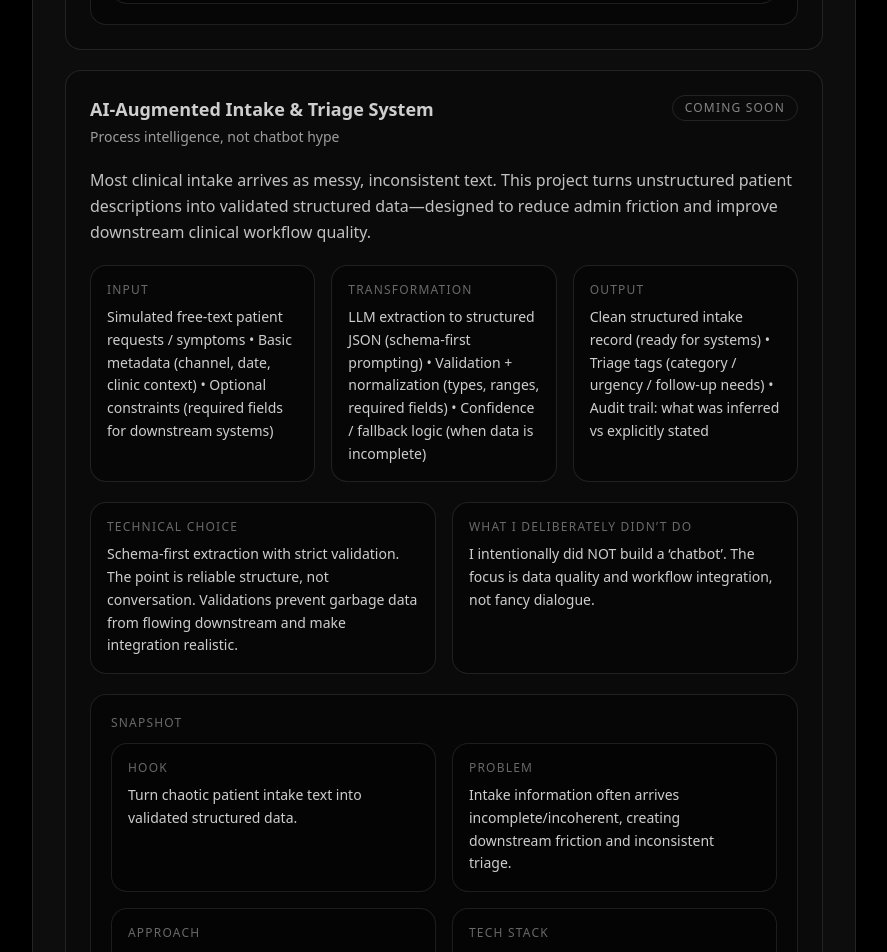
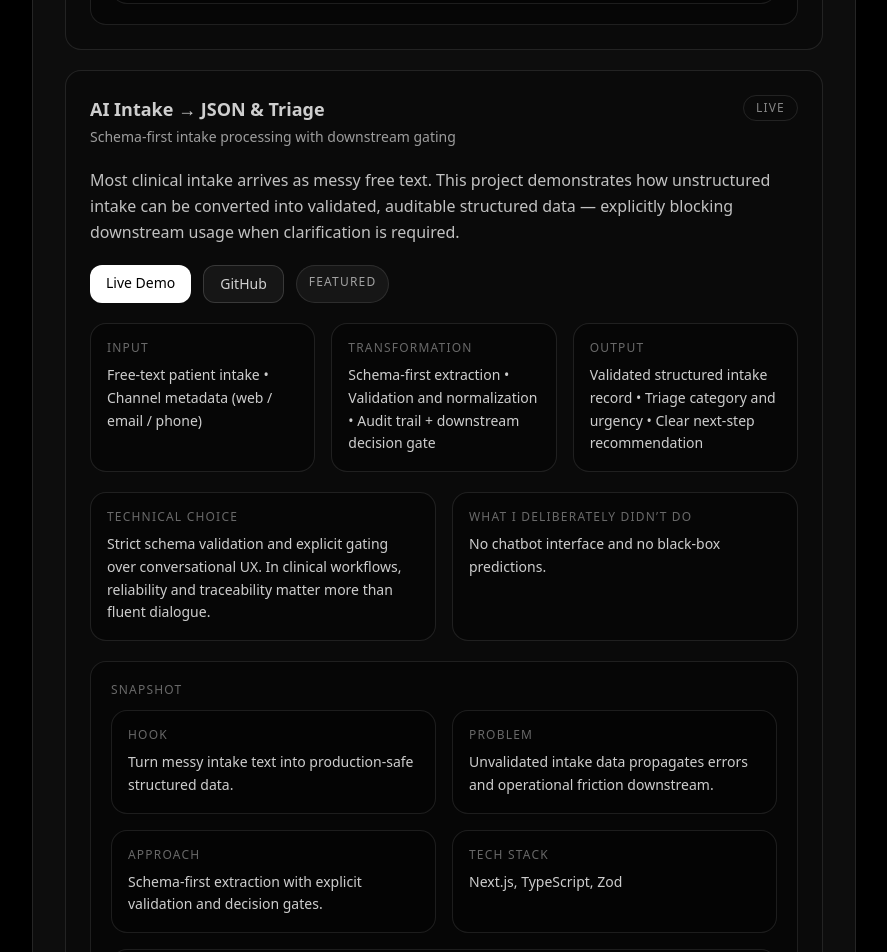
Before and after one commit to lucalazzaro/ai-medtech-portfolio, a Next.js app: page / in a window 1280 px wide. Shown: the part 3840-4792 px from the top of the page, without its empty margins (336-1223 px from the left). Built offline with nearby package versions, Linux system fonts and the light colour scheme.

Commit message:
Add AI Intake & Triage live project

```diff
--- a/app/page.tsx
+++ b/app/page.tsx
@@ -141,46 +141,50 @@ const projects: Project[] = [
     status: "Coming soon",
   },
   {
-    title: "AI-Augmented Intake & Triage System",
-    subtitle: "Process intelligence, not chatbot hype",
+  title: "AI Intake → JSON & Triage",
+  subtitle: "Schema-first intake processing with downstream gating",
   context:
-      "Most clinical intake arrives as messy, inconsistent text. This project turns unstructured patient descriptions into validated structured data—designed to reduce admin friction and improve downstream clinical workflow quality.",
+    "Most clinical intake arrives as messy free text. This project demonstrates how unstructured intake can be converted into validated, auditable structured data — explicitly blocking downstream usage when clarification is required.",
   mentalModel: {
     input: [
-        "Simulated free-text patient requests / symptoms",
-        "Basic metadata (channel, date, clinic context)",
-        "Optional constraints (required fields for downstream systems)",
+      "Free-text patient intake",
+      "Channel metadata (web / email / phone)"
     ],
     transformation: [
-        "LLM extraction to structured JSON (schema-first prompting)",
-        "Validation + normalization (types, ranges, required fields)",
-        "Confidence / fallback logic (when data is incomplete)",
+      "Schema-first extraction",
+      "Validation and normalization",
+      "Audit trail + downstream decision gate"
     ],
     output: [
-        "Clean structured intake record (ready for systems)",
-        "Triage tags (category / urgency / follow-up needs)",
-        "Audit trail: what was inferred vs explicitly stated",
+      "Validated structured intake record",
+      "Triage category and urgency",
+      "Clear next-step recommendation"
     ],
   },
   technicalChoice: {
-      choice: "Schema-first extraction with strict validation.",
-      why: "The point is reliable structure, not conversation. Validations prevent garbage data from flowing downstream and make integration realistic.",
+    choice: "Strict schema validation and explicit gating over conversational UX.",
+    why: "In clinical workflows, reliability and traceability matter more than fluent dialogue.",
   },
   deliberateNonChoice:
-      "I intentionally did NOT build a ‘chatbot’. The focus is data quality and workflow integration, not fancy dialogue.",
+    "No chatbot interface and no black-box predictions.",
   snapshot: {
-      hook: "Turn chaotic patient intake text into validated structured data.",
+    hook: "Turn messy intake text into production-safe structured data.",
     problem:
-        "Intake information often arrives incomplete/incoherent, creating downstream friction and inconsistent triage.",
+      "Unvalidated intake data propagates errors and operational friction downstream.",
     approach:
-        "LLM extracts JSON following a strict schema; backend validation normalizes fields; outputs are integration-ready.",
-      techStack:
-        "LLM API, prompt engineering, backend validations (FastAPI optional)",
+      "Schema-first extraction with explicit validation and decision gates.",
+    techStack: "Next.js, TypeScript, Zod",
     impact:
-        "Higher-quality intake data and faster triage with fewer manual back-and-forth steps (coming soon).",
+      "Higher-quality intake data and safer downstream automation.",
   },
-    status: "Coming soon",
+  status: "Live",
+  links: {
+    demo: "https://ai-intake-triage.vercel.app/",
+    github: "https://github.com/lucalazzaro/ai-intake-triage",
   },
+  featured: true,
+}
+
 ];
 
 function Pill({ children }: { children: React.ReactNode }) {
```
Lines whose indentation alone changed are shown as unchanged.
